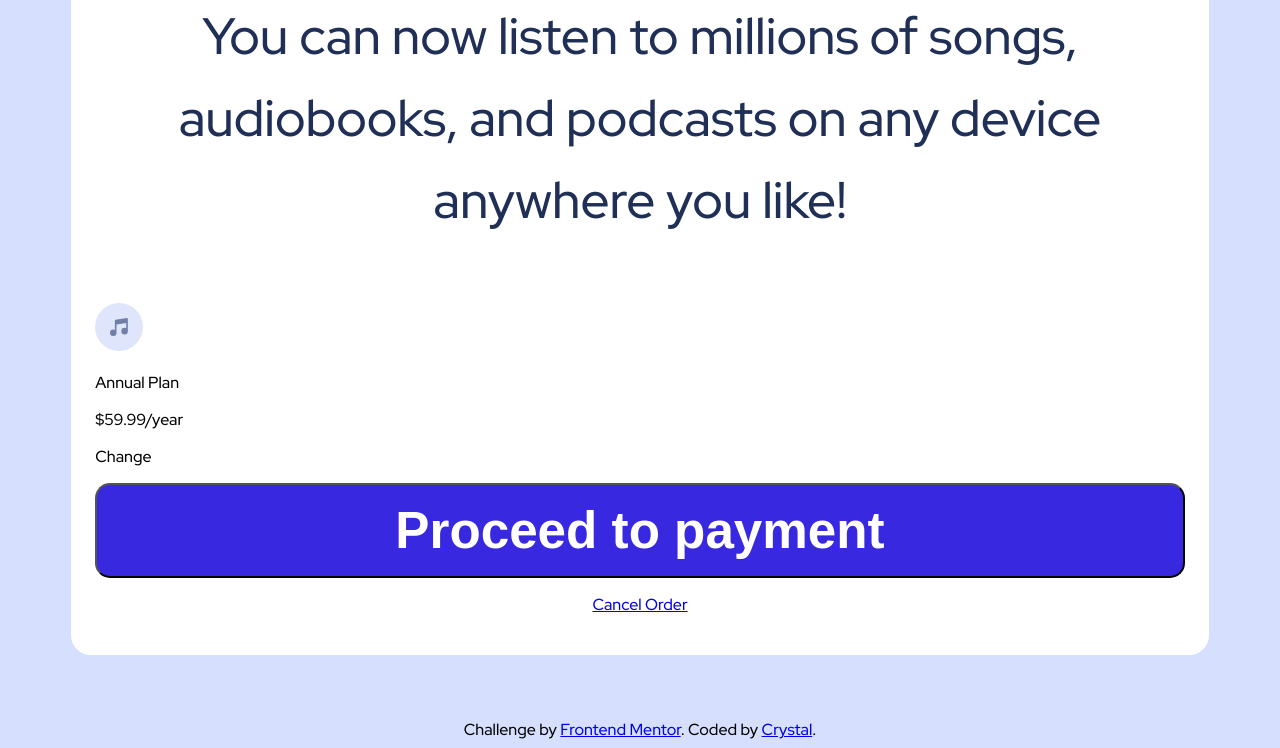
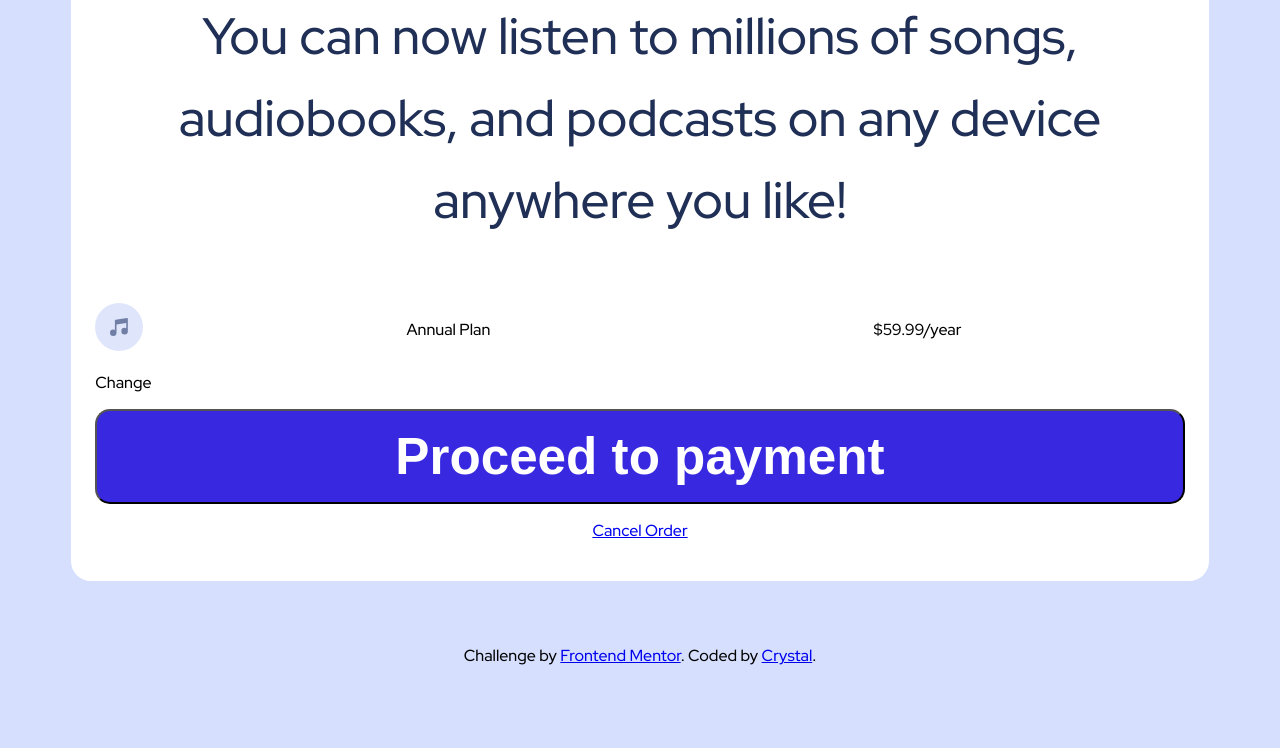
Before and after one commit to crwainstock/fe-mentor-order-summary, a plain HTML site: page index.html in a window 1280 px wide. Shown: the part 777-1525 px from the top of the page. After the commit the page ends 1451 px from the top, so only its background shows below. Drawn offline with Linux system fonts and the light colour scheme.

Commit message:
add grid to plan-container and classes to grid-items 1-4

```diff
--- a/index.html
+++ b/index.html
@@ -35,10 +35,13 @@
           </p>
         </div>
         <div class="plan-container">
-          <img src="./Project Requirements/images/icon-music.svg" />
-          <p>Annual Plan</p>
-          <p>$59.99/year</p>
-          <p>Change</p>
+          <img
+            class="grid-item-1"
+            src="./Project Requirements/images/icon-music.svg"
+          />
+          <p class="grid-item-2">Annual Plan</p>
+          <p class="grid-item-3">$59.99/year</p>
+          <p class="grid-item-4">Change</p>
         </div>
         <div class="call-to-action">
           <button>Proceed to payment</button>
--- a/styles.css
+++ b/styles.css
@@ -48,6 +48,11 @@ body {
   line-height: 1.6;
 }
 
+.plan-container {
+  display: grid;
+  grid-template-columns: 2fr 3fr 2fr;
+}
+
 .call-to-action {
   text-align: center;
 }
```
